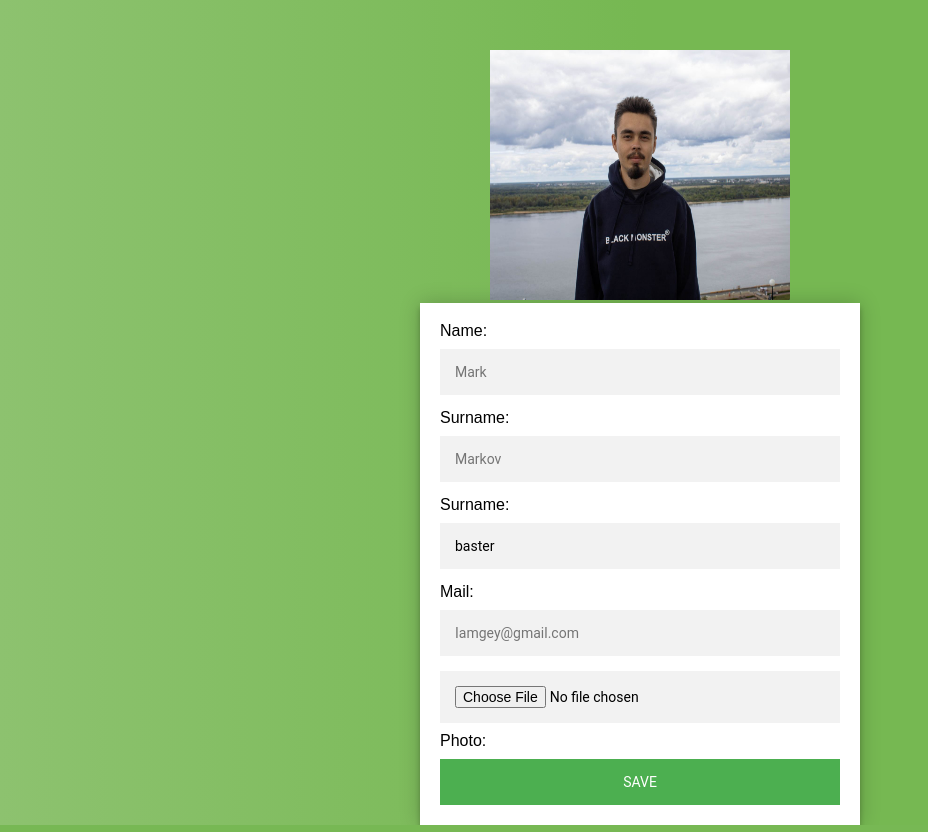
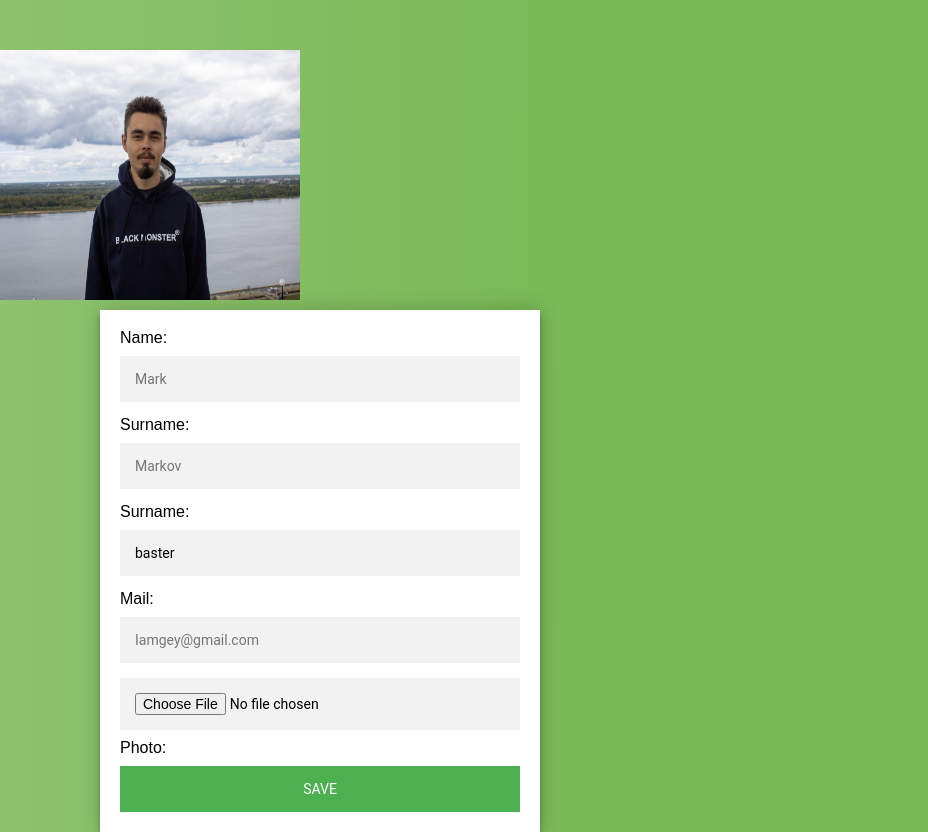
Before and after one commit to Bounty2049/OTubeProject, a Django app: page /users/ in a window 1280 px wide. Shown: the part 141-973 px from the top of the page, without its empty margins (0-928 px from the left). Run offline with Django 4.2, Linux system fonts and the light colour scheme; a user stored in the database is signed in.

Commit message:
new commit

```diff
--- a/otube/products/models.py
+++ b/otube/products/models.py
@@ -7,7 +7,7 @@ class Product(models.Model):
     image = models.ImageField(upload_to='products_images')
     video_url = models.URLField()
     category = models.ForeignKey('ProductCategory', on_delete=models.PROTECT)
-    # owner = models.ForeignKey(VideoOwner)
+    # owner = models.ForeignKey('User', on_delete=models.CASCADE)
 
     def __str__(self):
         return self.title
--- a/otube/static/hacker/css/profile.css
+++ b/otube/static/hacker/css/profile.css
@@ -2,10 +2,15 @@
         background-color: #43A047;
         background: linear-gradient(90deg, rgba(141,194,111,1) 0%, rgba(118,184,82,1) 50%);;
         font-family: Arial, sans-serif;
-   }
+    }
 
     .photo-profile {
         text-align: center;
+        width: 300px;
+        height: 250px;
+        margin-left: 150;
+        margin-right: 0px;
+        margin-bottom: 10px;
     }
 
     .photo-profile img {
@@ -16,7 +21,8 @@
     form {
         background-color: #FFFFFF;
         max-width: 400px;
-        margin: 0 auto;
+        margin-left: 100px;
+        margin-right: 0px;
         padding: 20px;
         box-shadow: 0 0 20px 0 rgba(0, 0, 0, 0.2), 0 5px 5px 0 rgba(0, 0, 0, 0.24);
     }
```
Also changed, not shown: otube/db.sqlite3.
